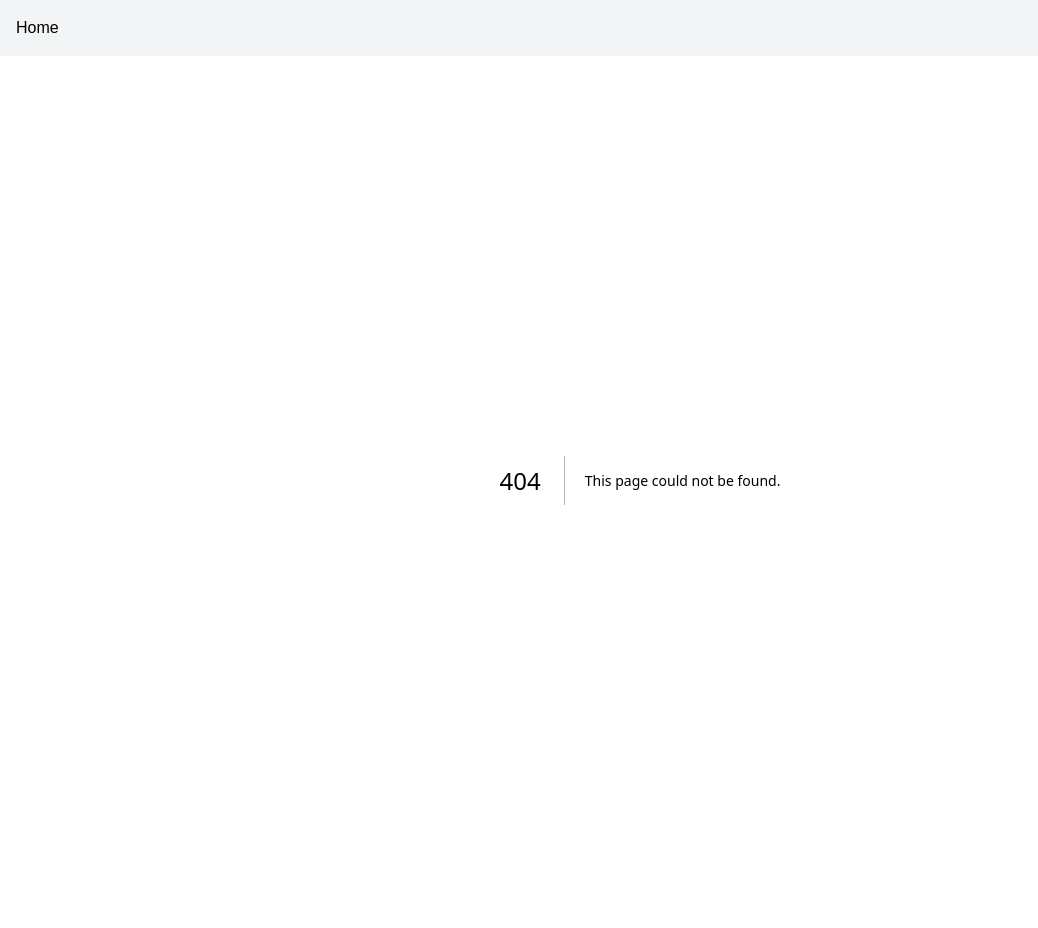
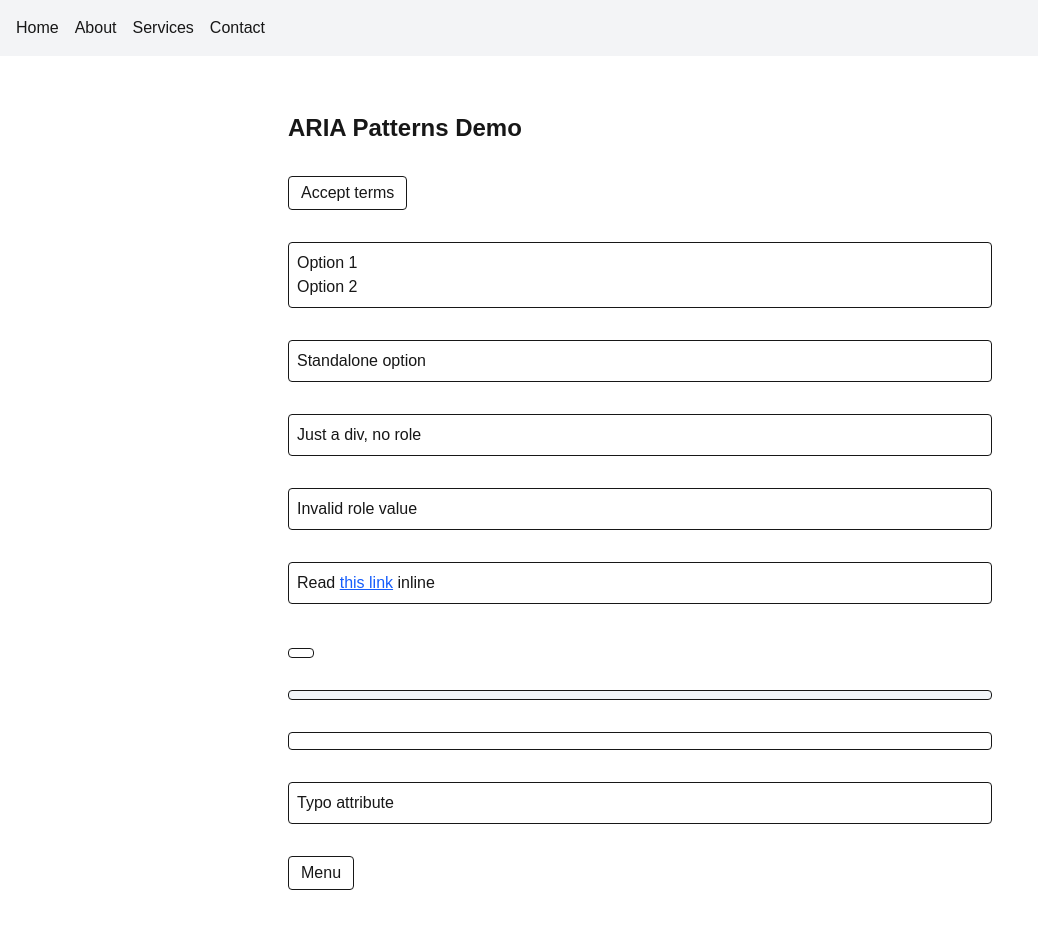
Before and after one commit to diegovelasquezweb/a11y-test-react, a Next.js app: page /patterns in a window 1280 px wide. Before the commit this address had no page. Shown: the top 928 px of the page, without its empty margins (0-1038 px from the left). Before the commit the page ends 904 px from the top, so only its background shows below. Built offline with nearby package versions, Linux system fonts and the light colour scheme.

Commit message:
feat: aria demo

```diff
--- a/app/layout.tsx
+++ b/app/layout.tsx
@@ -18,6 +18,9 @@ export default function RootLayout({
         <a href="#main" className="sr-only focus:not-sr-only focus:outline-2 focus:outline-offset-2 focus:outline-blue-600" aria-label="Skip to main content">Skip to main content</a>
         <nav aria-label="Primary" className="flex gap-4 p-4 bg-gray-100">
           <Link href="/">Home</Link>
+          <Link href="/about">About</Link>
+          <Link href="/services">Services</Link>
+          <Link href="/contact">Contact</Link>
         </nav>
         <main id="main" className="flex-1 p-6">
           {children}
--- a/app/page.tsx
+++ b/app/page.tsx
@@ -1,56 +1,83 @@
-"use client";
+export default function Home() {
+  return (
+    <main className="mx-auto max-w-3xl space-y-8 p-8">
+      <h1 className="text-2xl font-bold">ARIA Findings Demo</h1>
 
-import { useRouter } from "next/navigation";
+      {/* aria-allowed-attr: aria-expanded no está permitido en role="img" */}
+      <img
+        src="https://placehold.co/200x120"
+        alt="Sample photo"
+        aria-expanded="true"
+        className="rounded"
+      />
 
-export default function Home() {
-  const router = useRouter();
+      {/* aria-allowed-role: role="button" no está permitido en <footer> */}
+      <footer role="button" className="rounded bg-slate-100 p-4">
+        Site footer
+      </footer>
 
-  function goToServices() {
-    router.push("/services");
-  }
+      {/* aria-braille-equivalent: aria-braillelabel sin un aria-label equivalente */}
+      <button aria-braillelabel="⠃⠗⠁⠊⠇⠇⠑" className="rounded bg-blue-600 px-4 py-2 text-white">
+        Braille
+      </button>
 
-  function handleLockOrientation() {
-    screen.orientation.lock("portrait").catch(() => {});
-  }
+      {/* aria-command-name: role="button" sin nombre accesible */}
+      <span role="button" tabIndex={0} className="inline-block cursor-pointer rounded bg-slate-200 px-3 py-1"></span>
 
-  function handleHover() {
-    console.log("hover");
-  }
+      {/* aria-conditional-attr: aria-checked="mixed" no está permitido en role radio */}
+      <input type="radio" name="opt" aria-checked="mixed" />
 
-  return (
-    <div>
-      <h1 className="text-2xl font-bold mb-4">Welcome</h1>
-      <p className="mb-4">PAT-only test page for recently added code pattern rules.</p>
-
-      <label className="block mb-1">Full name</label>
-
-      <img src="/hero.png" className="mb-4" />
-
-      <input type="text" className="border rounded p-2 mb-4" />
-
-      <input type="text" placeholder="Your name" className="border rounded p-2 mb-4" />
-
-      <input type="email" placeholder="Your email" className="border rounded p-2 mb-4" />
-
-      <input onPaste={(e) => e.preventDefault()} className="border rounded p-2 mb-4" />
-
-      <div onMouseOver={handleHover} className="inline-block p-2 bg-gray-200 mb-4">
-        Hover for info
+      {/* aria-deprecated-role: role="directory" está deprecado en ARIA */}
+      <div role="directory" className="rounded border p-2">
+        Legacy directory listing
       </div>
 
-      <button accessKey="s" type="button" className="mb-4 p-2 bg-blue-500 text-white">Save</button>
+      {/* aria-dialog-name: role="dialog" sin nombre accesible */}
+      <div role="dialog" className="rounded border p-4">
+        <p>Dialog content without a label.</p>
+      </div>
 
-      <div onClick={goToServices} className="mb-4 cursor-pointer p-2 bg-gray-200">Go to services</div>
+      {/* aria-hidden-focus: elemento enfocable dentro de un contenedor aria-hidden="true" */}
+      <div aria-hidden="true" className="rounded border p-2">
+        <button className="rounded bg-slate-200 px-3 py-1">Hidden but focusable</button>
+      </div>
 
-      <button className="mb-4 p-2 bg-gray-300"><svg className="w-4 h-4" viewBox="0 0 24 24" /></button>
+      {/* aria-input-field-name: campo de texto sin nombre accesible */}
+      <input type="text" className="rounded border px-2 py-1" />
 
-      <a href="https://www.w3.org/WAI/" target="_blank" className="mb-4 block">W3C WAI website</a>
+      {/* aria-meter-name: role="meter" sin nombre accesible */}
+      <div
+        role="meter"
+        aria-valuenow={50}
+        aria-valuemin={0}
+        aria-valuemax={100}
+        className="h-3 w-full rounded bg-slate-200"
+      ></div>
 
-      <div className="toast mb-4">Message sent!</div>
+      {/* aria-progressbar-name: role="progressbar" sin nombre accesible */}
+      <div
+        role="progressbar"
+        aria-valuenow={30}
+        aria-valuemin={0}
+        aria-valuemax={100}
+        className="h-3 w-full rounded bg-slate-200"
+      ></div>
 
-      <button type="button" onClick={handleLockOrientation} className="mb-4 p-2 bg-gray-300">
-        Lock orientation
-      </button>
-    </div>
+      {/* aria-prohibited-attr: aria-label prohibido en <caption> */}
+      <table className="w-full border">
+        <caption aria-label="Sales data">Sales</caption>
+        <tbody>
+          <tr>
+            <td>Q1</td>
+            <td>100</td>
+          </tr>
+        </tbody>
+      </table>
+
+      {/* presentation-role-conflict: role="presentation" junto a aria-label global */}
+      <div role="presentation" aria-label="Decorative but still named" className="rounded border p-2">
+        Decorative content
+      </div>
+    </main>
   );
 }
--- /dev/null
+++ b/app/patterns/page.tsx
@@ -0,0 +1,72 @@
+"use client";
+
+import { useEffect } from "react";
+
+export default function PatternsPage() {
+  useEffect(() => {
+    // aria-hidden-body: oculta todo el body para lectores de pantalla
+    document.body.setAttribute("aria-hidden", "true");
+    return () => {
+      document.body.removeAttribute("aria-hidden");
+    };
+  }, []);
+
+  return (
+    <main className="mx-auto max-w-3xl space-y-8 p-8">
+      <h1 className="text-2xl font-bold">ARIA Patterns Demo</h1>
+
+      {/* aria-required-attr: role="checkbox" sin aria-checked */}
+      <span role="checkbox" tabIndex={0} className="inline-block rounded border px-3 py-1">
+        Accept terms
+      </span>
+
+      {/* aria-required-children: role="listbox" sin hijos role="option" */}
+      <ul role="listbox" className="rounded border p-2">
+        <li>Option 1</li>
+        <li>Option 2</li>
+      </ul>
+
+      {/* aria-required-parent: role="option" fuera de un role="listbox" */}
+      <div role="option" className="rounded border p-2">
+        Standalone option
+      </div>
+
+      {/* aria-roledescription: aria-roledescription en un elemento sin role */}
+      <div aria-roledescription="slide" className="rounded border p-2">
+        Just a div, no role
+      </div>
+
+      {/* aria-roles: valor de role inexistente */}
+      <div role="foobar" className="rounded border p-2">
+        Invalid role value
+      </div>
+
+      {/* aria-text: role="text" con un enlace enfocable dentro */}
+      <span role="text" className="block rounded border p-2">
+        Read <a href="/" className="text-blue-600 underline">this link</a> inline
+      </span>
+
+      {/* aria-toggle-field-name: role="switch" sin nombre accesible */}
+      <button role="switch" aria-checked="false" className="rounded border px-3 py-1"></button>
+
+      {/* aria-tooltip-name: role="tooltip" sin nombre accesible */}
+      <div role="tooltip" className="rounded border bg-slate-100 p-1"></div>
+
+      {/* aria-treeitem-name: role="treeitem" sin nombre accesible */}
+      <ul role="tree" className="rounded border p-2">
+        <li role="treeitem"></li>
+      </ul>
+
+      {/* aria-valid-attr: nombre de atributo aria-* inexistente (typo) */}
+      <div aria-lable="Misspelled attribute" className="rounded border p-2">
+        Typo attribute
+      </div>
+
+      {/* aria-valid-attr-value: valor inválido para aria-expanded */}
+      {/* @ts-expect-error — "maybe" is not a valid aria-expanded value; that's the point of this violation */}
+      <button aria-expanded="maybe" className="rounded border px-3 py-1">
+        Menu
+      </button>
+    </main>
+  );
+}
```
